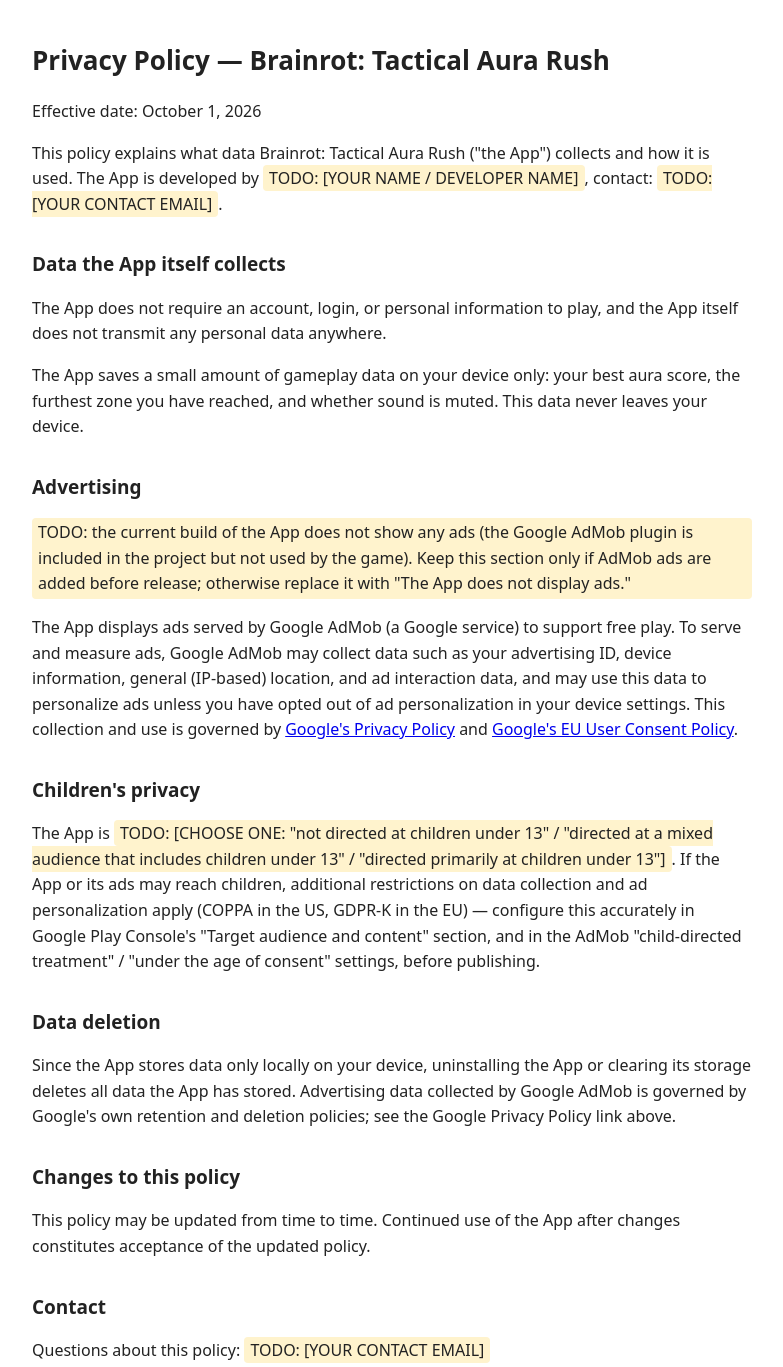
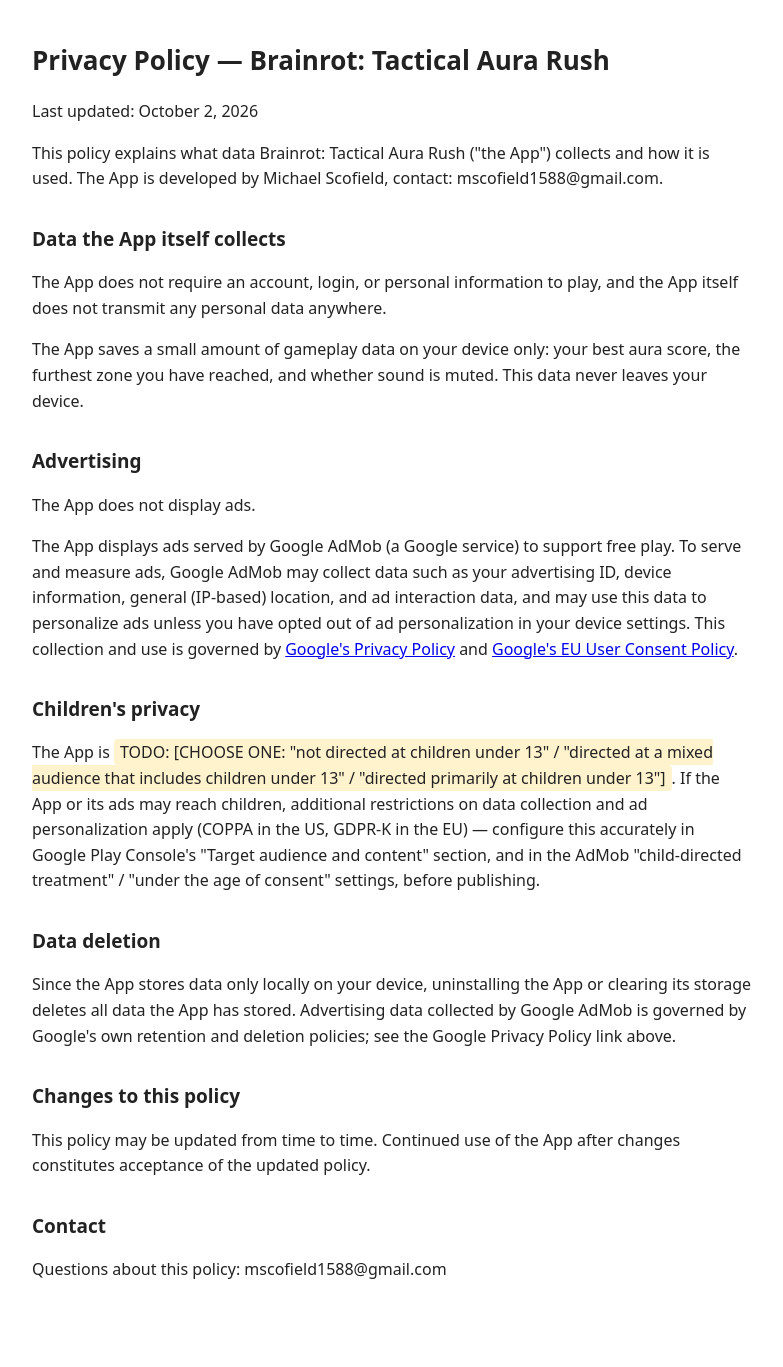
Before and after one commit to workinmanstrokes/aether-surge-app, a website: page privacy-policy.html in a window 1280 px wide. Shown: the whole page, without its empty margins (248-1031 px from the left). After the commit the page ends 1323 px from the top, so only its background shows below. Drawn offline with Linux system fonts and the light colour scheme.

Commit message:
Fill in privacy policy details

```diff
--- a/privacy-policy.html
+++ b/privacy-policy.html
@@ -13,11 +13,11 @@
 </head>
 <body>
 <h1>Privacy Policy — Brainrot: Tactical Aura Rush</h1>
-<p>Effective date: October 1, 2026</p>
+<p>Last updated: October 2, 2026</p>
 
 <p>This policy explains what data Brainrot: Tactical Aura Rush ("the App") collects and how it is used. The App is developed by
-<span class="placeholder">TODO: [YOUR NAME / DEVELOPER NAME]</span>, contact:
-<span class="placeholder">TODO: [YOUR CONTACT EMAIL]</span>.</p>
+Michael Scofield, contact:
+mscofield1588@gmail.com.</p>
 
 <h2>Data the App itself collects</h2>
 <p>The App does not require an account, login, or personal information to play, and the App itself does not
@@ -26,7 +26,7 @@
 have reached, and whether sound is muted. This data never leaves your device.</p>
 
 <h2>Advertising</h2>
-<p class="placeholder">TODO: the current build of the App does not show any ads (the Google AdMob plugin is included in the project but not used by the game). Keep this section only if AdMob ads are added before release; otherwise replace it with "The App does not display ads."</p>
+<p>The App does not display ads.</p>
 <p>The App displays ads served by Google AdMob (a Google service) to support free play. To serve and measure ads, Google AdMob may collect data such as your advertising ID,
 device information, general (IP-based) location, and ad interaction data, and may use this data to personalize ads
 unless you have opted out of ad personalization in your device settings. This collection and use is governed by
@@ -49,6 +49,6 @@
 updated policy.</p>
 
 <h2>Contact</h2>
-<p>Questions about this policy: <span class="placeholder">TODO: [YOUR CONTACT EMAIL]</span></p>
+<p>Questions about this policy: mscofield1588@gmail.com</p>
 </body>
 </html>
```
